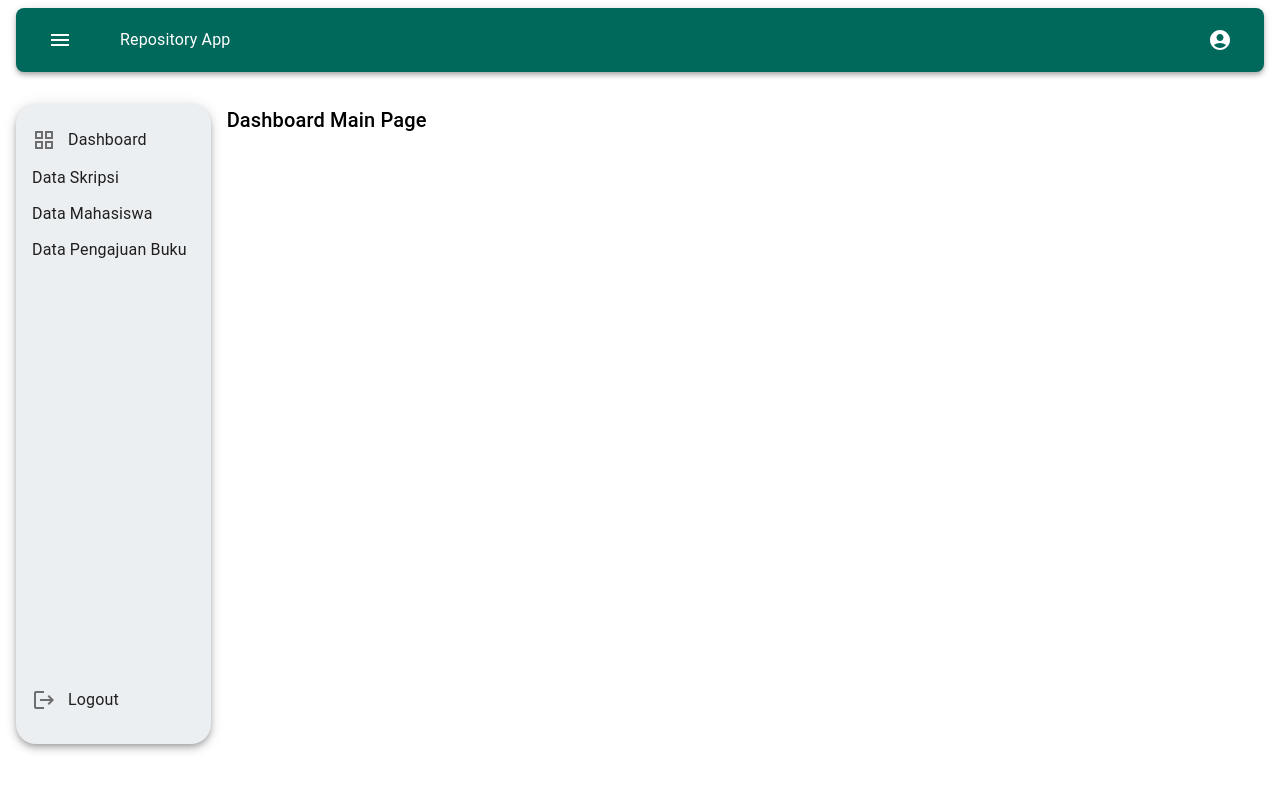
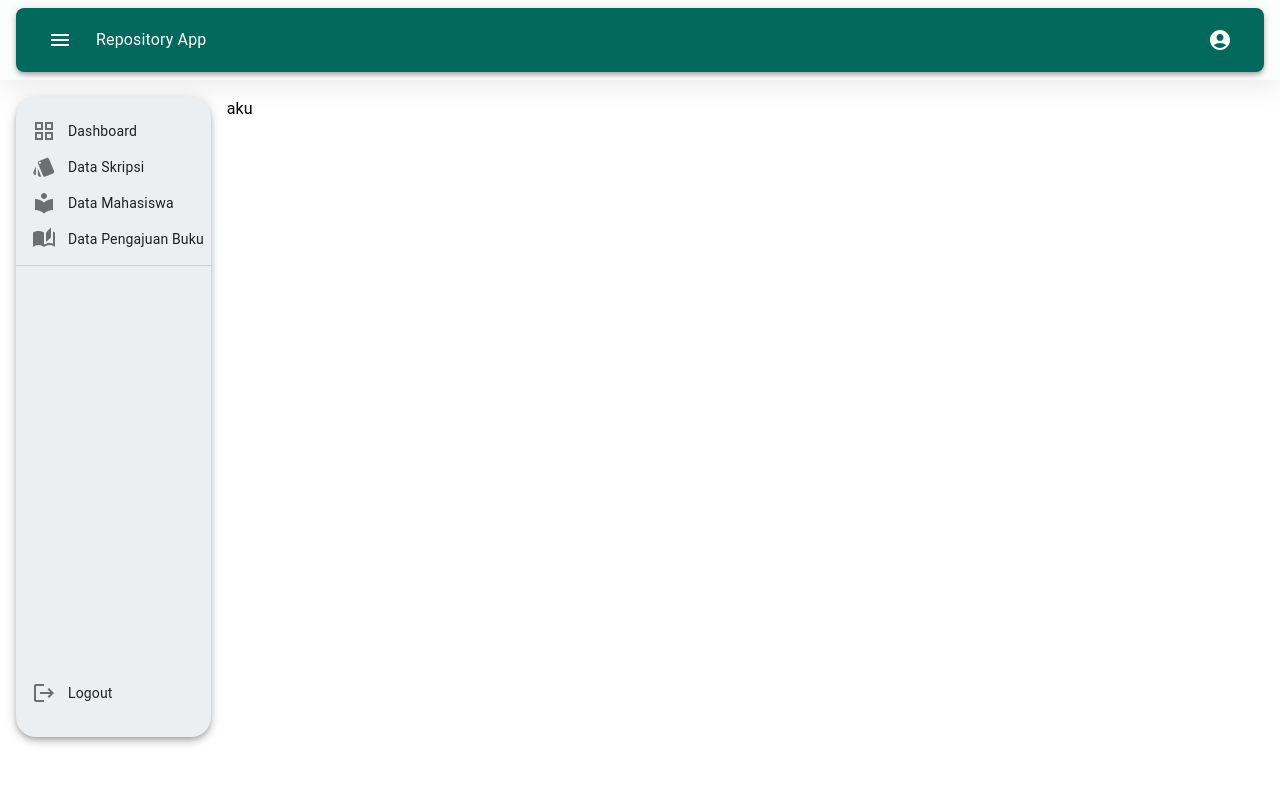
Before and after one commit to arhamflan/repository-app-react, a React (Vite) app: page / in a window 1280 px wide. Shown: the top 790 px of the page. Built offline with nearby package versions, Linux system fonts and the light colour scheme.

Commit message:
layout dashboard

```diff
--- a/src/providers/CreateThemeProvider.tsx
+++ b/src/providers/CreateThemeProvider.tsx
@@ -5,12 +5,14 @@ const theme = createTheme({
         primary: {
             main: "#00695c",
             contrastText: "white",
+            light: "#fff"
         },
         secondary: {
             main: "#b0bec5",
             contrastText: "black",
 
         },
+
     }
 })
 
--- /dev/null
+++ b/src/styled/GlassEffectWhite.module.css
@@ -0,0 +1,7 @@
+.glasseffect {
+/* From https://css.glass */
+    background: rgba(233, 239, 238, 0.21);
+    box-shadow: 0 4px 30px rgba(0, 0, 0, 0.1);
+    backdrop-filter: blur(9.3px);
+    -webkit-backdrop-filter: blur(9.3px);
+}
--- a/src/view/LandingPage.tsx
+++ b/src/view/LandingPage.tsx
@@ -1,17 +1,33 @@
-import { AppBar, Button, Grid, IconButton, MenuItem, MenuList, Paper, Toolbar, Typography, Divider, ListItemIcon } from "@mui/material";
+import { AppBar, Button, Grid, IconButton, MenuItem, MenuList, Paper, Toolbar, Typography, Divider, ListItemIcon, Container } from "@mui/material";
 import { Box } from "@mui/system";
 
-import { AccountCircle, GridView, Logout, Menu } from "@mui/icons-material";
+import { AccountCircle, GridView, Logout, Menu, Style, LocalLibrary, AutoStoriesSharp } from "@mui/icons-material";
+
+import styles from "../styled/GlassEffectWhite.module.css"
 
 function LandingPage(){
     return (
         <>
-            <Box sx={{flexGrow: 1, paddingX: 2, paddingY: 1}}>
-                <AppBar position="sticky" sx={{borderRadius: 2}} color="primary">
+            <Box sx={{
+                flexGrow: 1,
+                paddingX: 2,
+                paddingY: 1,
+                position: "sticky",
+                top: 0,
+                right: 0,
+                left: 0
+                }}
+
+                className={styles.glasseffect}
+
+                >
+                <AppBar position="sticky" sx={{borderRadius: 2}}>
                     <Toolbar>
-                        <IconButton>
-                            <Menu sx={{color: "white", marginRight: 5}}/>
-                        </IconButton>
+                        <Box marginRight={2}>
+                            <IconButton>
+                                <Menu sx={{color: "white"}}/>
+                            </IconButton>
+                        </Box>
                         <Typography>Repository App</Typography>
                         <Box marginLeft={"auto"}>
                             <IconButton>
@@ -21,34 +37,44 @@ function LandingPage(){
                     </Toolbar>
                 </AppBar>
             </Box>
-            <Grid container spacing={2} paddingX={2} marginTop={1}>
-                <Grid item md={3} lg={2} xl={2} position="relative">
-                    <Paper elevation={0} variant="outlined" sx={{ border: 0, bgcolor:"#eceff1", height: "80vh", borderRadius: 5, boxShadow: 5, position: "sticky", top:0 , marginY: "auto"}}>
+
+            {/* computer view */}
+            <Grid container spacing={2} paddingX={2} marginTop={0.1}>
+                <Grid xs={12} item md={3} lg={2} xl={2} position="relative" sx={{display : {
+                    // xs: "none"
+
+                }}}>
+                    <Paper elevation={0} variant="outlined" sx={{ border: 0, bgcolor:"#eceff1", height: "80vh", borderRadius: 5, boxShadow: 5, position: "sticky", top: 98 , marginY: "auto"}}>
                         <MenuList sx={{height: "100%", paddingTop: 2}}>
                             <MenuItem>
                                 <ListItemIcon><GridView/></ListItemIcon>
-                                <Typography variant="subtitle1">Dashboard</Typography>
+                                <Typography variant="body2">Dashboard</Typography>
                             </MenuItem>
                             <MenuItem>
-                                <Typography>Data Skripsi</Typography>
+                                <ListItemIcon><Style/></ListItemIcon>
+                                <Typography variant="body2">Data Skripsi</Typography>
                             </MenuItem>
                             <MenuItem>
-                                <Typography>Data Mahasiswa</Typography>
+                                <ListItemIcon><LocalLibrary/></ListItemIcon>
+                                <Typography variant="body2">Data Mahasiswa</Typography>
                             </MenuItem>
                             <MenuItem>
-                                <Typography>Data Pengajuan Buku</Typography>
+                                <ListItemIcon><AutoStoriesSharp/></ListItemIcon>
+                                <Typography variant="body2">Data Pengajuan Buku</Typography>
                             </MenuItem>
+                            <Divider/>
                             <Box sx={{position: "absolute", right: 0, left: 0, bottom: 50}}>
                             <MenuItem sx={{bottom: 0}}>
                                 <ListItemIcon><Logout/></ListItemIcon>
-                                <Typography>Logout</Typography>
+                                <Typography variant="body2">Logout</Typography>
                             </MenuItem>
                             </Box>
                         </MenuList>
                     </Paper>
+
                 </Grid>
-                <Grid item md={9} lg={10} xl={10}>
-                    <Typography variant="h6">Dashboard Main Page</Typography>
+                <Grid item xs={12} sm={12} md={10} lg={10} position="relative">
+                    <Typography align="left">aku</Typography>
                 </Grid>
             </Grid>
         </>
```
